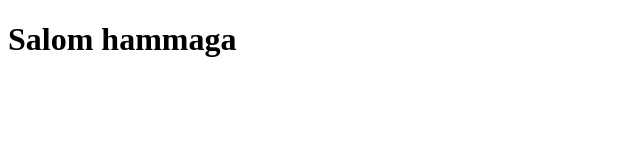
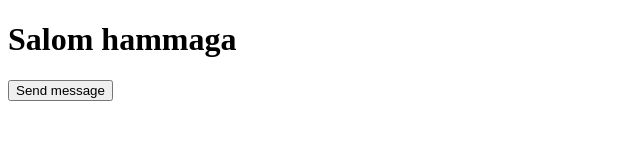
Before and after one commit to abdulazizcoder0901/newPart, a plain HTML site: page index.html in a window 1280 px wide. Shown: the whole page, without its empty margins (0-640 px from the left). Drawn offline with Linux system fonts and the light colour scheme.

Commit message:
index html 10-qatorida button add

```diff
--- a/index.html
+++ b/index.html
@@ -7,5 +7,6 @@
 </head>
 <body>
     <h1>Salom hammaga</h1>
+    <button>Send message</button>
 </body>
 </html>
```
